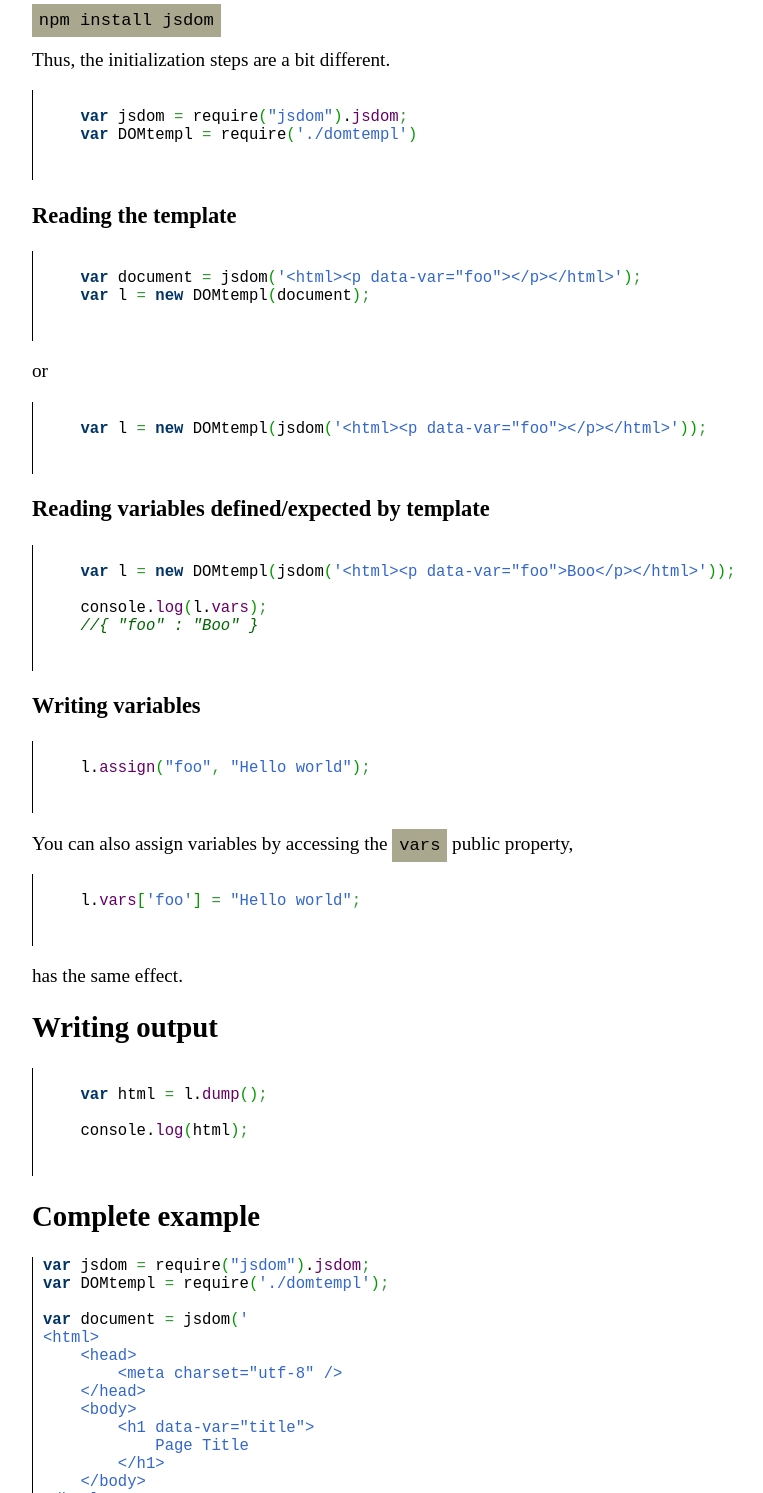
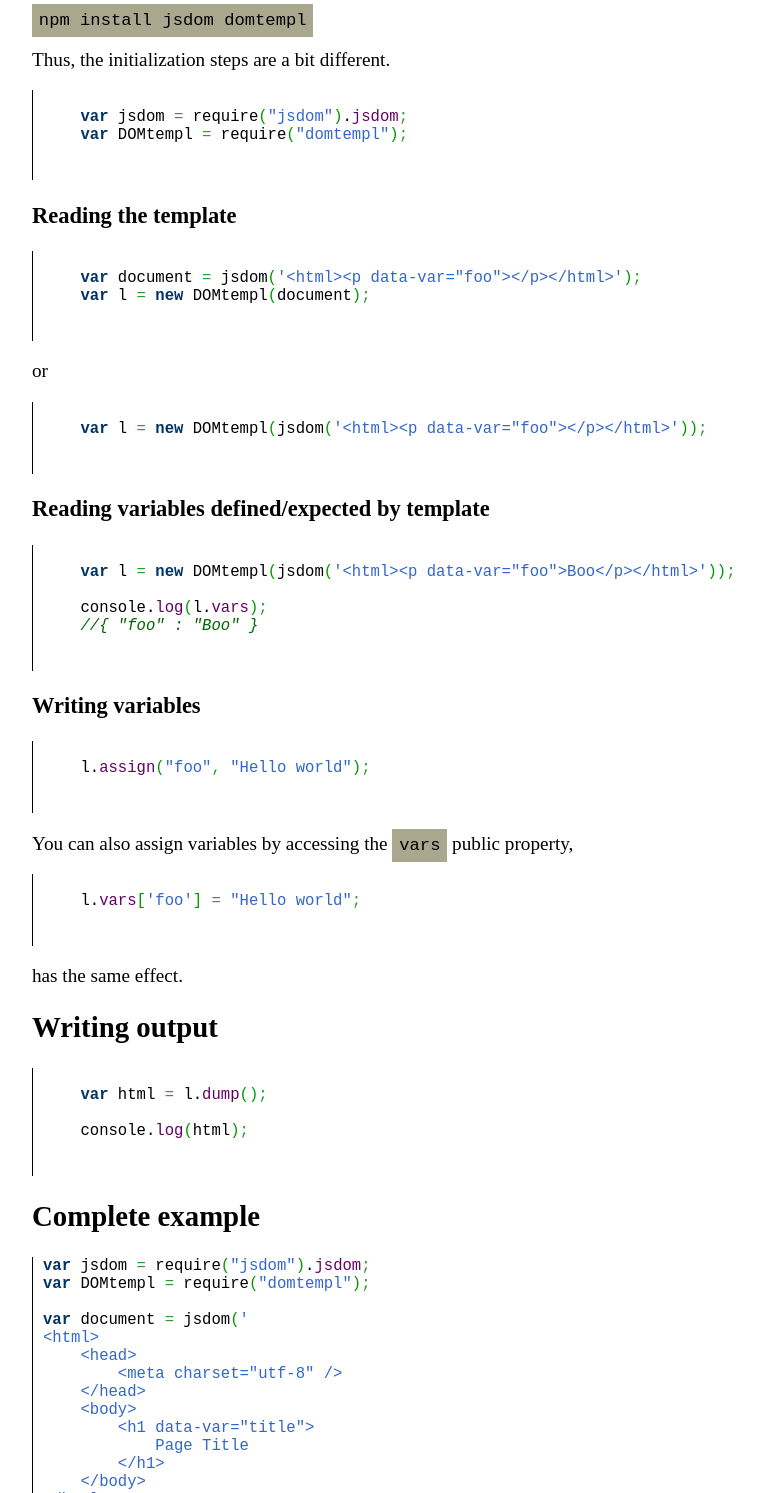
Before and after one commit to makesite/domtempl, a plain HTML site: page docs_js-node.html in a window 1280 px wide. Shown: the part 436-1929 px from the top of the page, without its empty margins (8-771 px from the left). Drawn offline with Linux system fonts and the light colour scheme.

Commit message:
Mention npm and gem in node/ruby docs.

```diff
--- a/docs_js-node.html
+++ b/docs_js-node.html
@@ -58,13 +58,13 @@
 <p>Node.js version of DOMtempl relies on <a href="https://github.com/tmpvar/jsdom">jsdom</a> (or optionally, some other DOM
 implementation) to function.</p>
 
-<p><code>npm install jsdom</code></p>
+<p><code>npm install jsdom domtempl</code></p>
 
 <p>Thus, the initialization steps are a bit different.</p>
 
 <pre class="javascript" style="font-family:monospace;">
     <span class="kw2">var</span> jsdom <span class="sy0">=</span> require<span class="br0">(</span><span class="st0">"jsdom"</span><span class="br0">)</span>.<span class="me1">jsdom</span><span class="sy0">;</span>
-    <span class="kw2">var</span> DOMtempl <span class="sy0">=</span> require<span class="br0">(</span><span class="st0">'./domtempl'</span><span class="br0">)</span>
+    <span class="kw2">var</span> DOMtempl <span class="sy0">=</span> require<span class="br0">(</span><span class="st0">"domtempl"</span><span class="br0">)</span><span class="sy0">;</span>
 
  </pre>
 
@@ -121,7 +121,7 @@ implementation) to function.</p>
 <h2>Complete example</h2>
 
 <pre class="javascript" style="font-family:monospace;"><span class="kw2">var</span> jsdom <span class="sy0">=</span> require<span class="br0">(</span><span class="st0">"jsdom"</span><span class="br0">)</span>.<span class="me1">jsdom</span><span class="sy0">;</span>
-<span class="kw2">var</span> DOMtempl <span class="sy0">=</span> require<span class="br0">(</span><span class="st0">'./domtempl'</span><span class="br0">)</span><span class="sy0">;</span>
+<span class="kw2">var</span> DOMtempl <span class="sy0">=</span> require<span class="br0">(</span><span class="st0">"domtempl"</span><span class="br0">)</span><span class="sy0">;</span>
 
 <span class="kw2">var</span> document <span class="sy0">=</span> jsdom<span class="br0">(</span><span class="st0">'
 &lt;html&gt;
```
Also changed, not shown: docs_ruby.html (+2 -0 lines).
